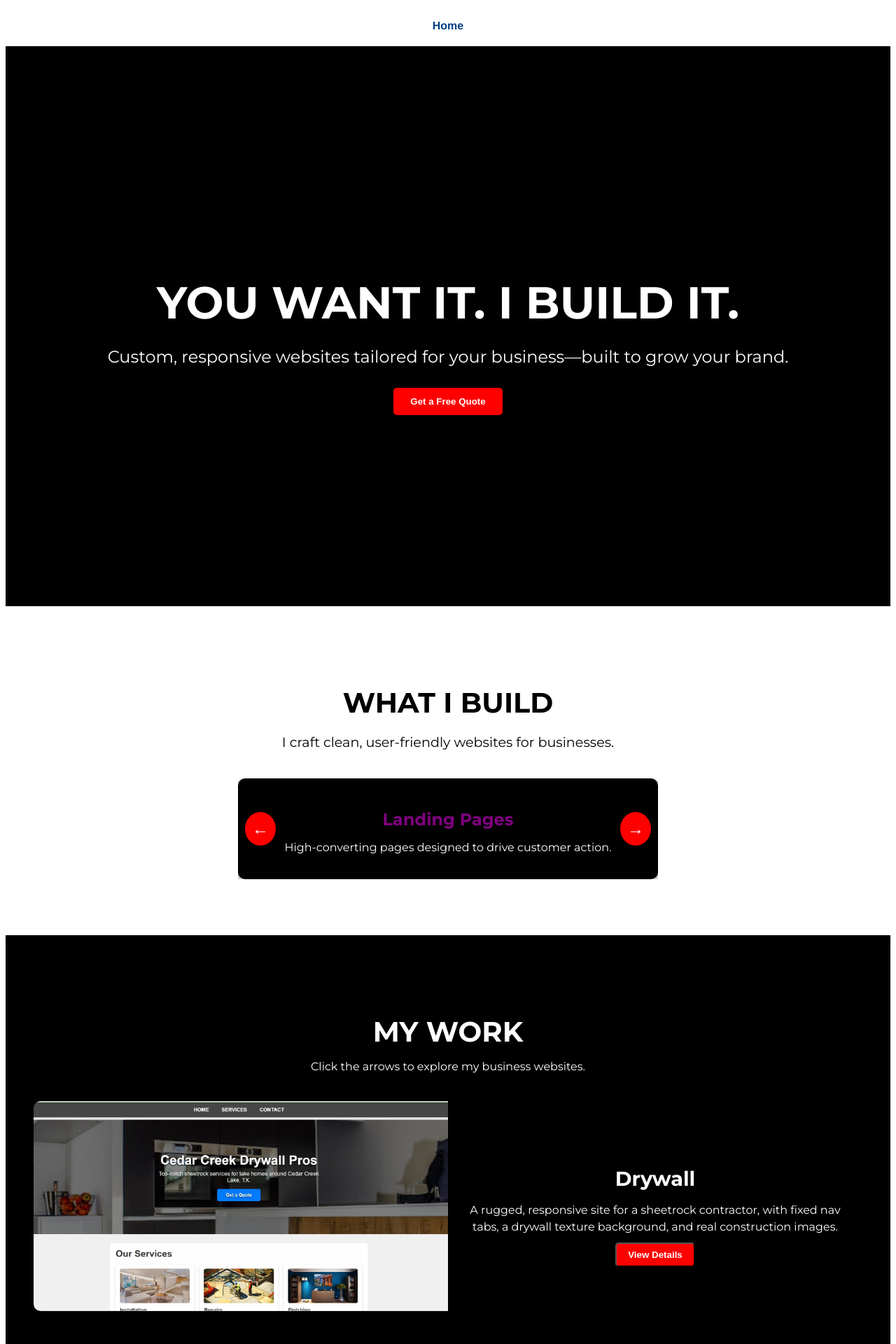
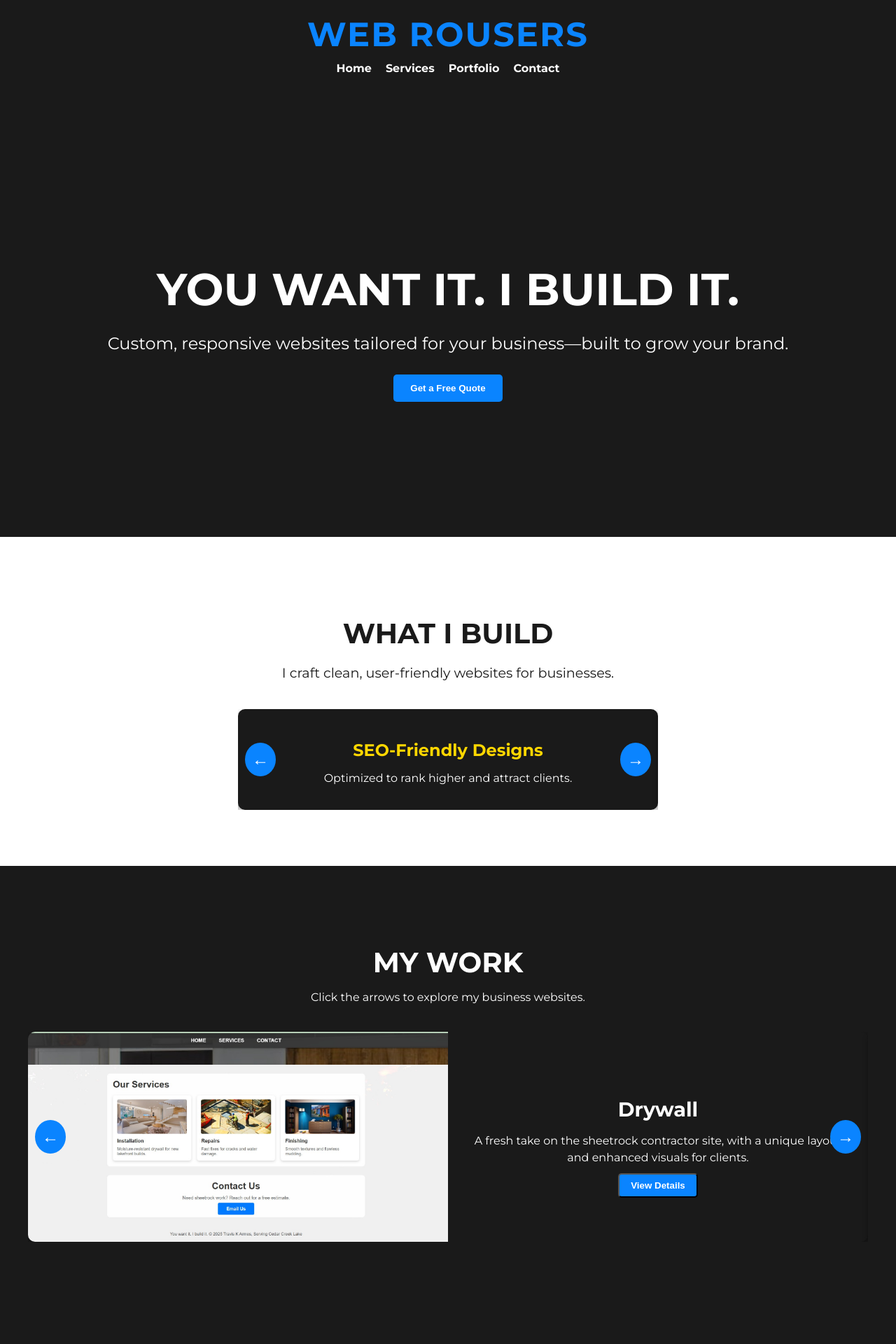
Before and after one commit to tkarmes/MyPortfolio-frontend, a Vue app: page / in a window 1280 px wide. Shown: the top 1920 px of the page at 70% size. Built offline with nearby package versions, Linux system fonts and the light colour scheme.

Commit message:
updated looks

```diff
--- a/index.html
+++ b/index.html
@@ -1,12 +1,14 @@
 <!DOCTYPE html>
 <html lang="">
-  <head>
-    <meta charset="UTF-8">
-    <link rel="icon" href="/favicon.ico">
-    <meta name="viewport" content="width=device-width, initial-scale=1.0">
-    <title>Armes Websites - Custom Web Design</title>
-    <link href="https://fonts.googleapis.com/css2?family=Montserrat:wght@400;700&display=swap" rel="stylesheet">
-  </head>
+ <head>
+  <meta charset="UTF-8">
+  <meta name="viewport" content="width=device-width, initial-scale=1.0">
+  <title>Web Rousers - Custom Websites</title>
+  <meta name="description" content="Custom, responsive websites built to grow your brand. Get a free quote today!">
+  <meta name="keywords" content="web design, responsive websites, landing pages, SEO designs">
+  <link rel="stylesheet" href="https://fonts.googleapis.com/css2?family=Montserrat:wght@400;700&display=swap">
+  <link rel="icon" href="/favicon.ico">
+</head>
   <body>
     <div id="app"></div>
     <script type="module" src="/src/main.js"></script>
--- a/src/App.vue
+++ b/src/App.vue
@@ -1,27 +1,26 @@
 <template>
   <div id="app">
-    <nav>
-      <router-link to="/">Home</router-link>
-    </nav>
     <router-view />
   </div>
 </template>
 
 <style>
-#app {
-  font-family: Avenir, Helvetica, Arial, sans-serif;
+/* Global CSS Variables */
+:root {
+  --background: #1A1A1A; /* Dark gray */
+  --text: #FFFFFF; /* White */
+  --primary: #0A84FF; /* Light blue */
+  --secondary: #FFD700; /* Gold yellow */
+  --accent: #0052D4; /* Darker blue for hover */
+}
+
+html, body, #app {
+  font-family: 'Montserrat', sans-serif;
   text-align: center;
-}
-nav {
-  padding: 20px;
-}
-nav a {
-  margin: 0 10px;
-  text-decoration: none;
-  color: #007bff;
-}
-nav a.router-link-exact-active {
-  color: #004085;
-  font-weight: bold;
+  background: var(--background);
+  color: var(--text);
+  min-height: 100vh;
+  margin: 0;
+  padding: 0;
 }
 </style>
--- a/src/views/HomeView.vue
+++ b/src/views/HomeView.vue
@@ -1,7 +1,19 @@
+<!-- Home.vue (or whichever file this component is in) -->
 <template>
   <div class="home">
+    <!-- Header Section with Navigation -->
+    <header class="header">
+      <h1>Web Rousers</h1>
+      <nav class="nav">
+        <a href="#home">Home</a>
+        <a href="#about">Services</a>
+        <a href="#portfolio">Portfolio</a>
+        <a href="#contact">Contact</a>
+      </nav>
+    </header>
+
     <!-- Hero Section -->
-    <section class="hero">
+    <section class="hero" id="home">
       <div class="hero-content">
         <h1>You Want It. I Build It.</h1>
         <p>Custom, responsive websites tailored for your business—built to grow your brand.</p>
@@ -10,7 +22,7 @@
     </section>
 
     <!-- About/Services Section -->
-    <section class="about">
+    <section class="about" id="about">
       <div class="container">
         <h2>What I Build</h2>
         <p class="about-intro">I craft clean, user-friendly websites for businesses.</p>
@@ -50,7 +62,7 @@
     </section>
 
     <!-- Portfolio Section -->
-    <section class="portfolio">
+    <section class="portfolio" id="portfolio">
       <div class="container">
         <h2>My Work</h2>
         <p class="portfolio-intro">Click the arrows to explore my business websites.</p>
@@ -309,7 +321,7 @@ export default {
       }
     },
     handleImageError(event) {
-      event.target.src = 'https://placehold.co/600x300/000000/FFFFFF?text=Project+Coming+Soon&font=montserrat';
+      event.target.src = 'https://placehold.co/600x300/1A1A1A/FFFFFF?text=Project+Coming+Soon&font=montserrat';
     },
     initCarousel() {
       const track = document.querySelector('.carousel-track');
@@ -344,6 +356,29 @@ export default {
             updateCarousel(false);
           }, 500); // Match transition duration
         }
+      });
+
+      // Auto-scroll
+      let autoScrollInterval = setInterval(() => {
+        currentIndex++;
+        updateCarousel();
+        if (currentIndex === totalItems + 1) {
+          currentIndex = 1;
+          updateCarousel(false);
+        }
+      }, 3000); // 3 seconds per slide
+
+      // Pause on hover
+      track.parentElement.addEventListener('mouseenter', () => clearInterval(autoScrollInterval));
+      track.parentElement.addEventListener('mouseleave', () => {
+        autoScrollInterval = setInterval(() => {
+          currentIndex++;
+          updateCarousel();
+          if (currentIndex === totalItems + 1) {
+            currentIndex = 1;
+            updateCarousel(false);
+          }
+        }, 3000);
       });
 
       this.$nextTick(() => {
@@ -385,6 +420,29 @@ export default {
         }
       });
 
+      // Auto-scroll
+      let autoScrollInterval = setInterval(() => {
+        currentIndex++;
+        updateCarousel();
+        if (currentIndex === totalItems + 1) {
+          currentIndex = 1;
+          updateCarousel(false);
+        }
+      }, 3000); // 3 seconds per slide
+
+      // Pause on hover
+      track.parentElement.addEventListener('mouseenter', () => clearInterval(autoScrollInterval));
+      track.parentElement.addEventListener('mouseleave', () => {
+        autoScrollInterval = setInterval(() => {
+          currentIndex++;
+          updateCarousel();
+          if (currentIndex === totalItems + 1) {
+            currentIndex = 1;
+            updateCarousel(false);
+          }
+        }, 3000);
+      });
+
       this.$nextTick(() => {
         updateCarousel(false); // Initial position without transition
       });
@@ -421,8 +479,42 @@ export default {
 .home {
   scroll-behavior: smooth;
   font-family: 'Montserrat', sans-serif;
-  background: #000000; /* Black background */
-  color: #FFFFFF; /* White text */
+  background: var(--background);
+  color: var(--text);
+}
+
+/* Header Section */
+.header {
+  text-align: center;
+  padding: 20px 0;
+  background: var(--background);
+}
+.header h1 {
+  font-size: 3rem;
+  font-weight: 700;
+  color: var(--primary);
+  text-transform: uppercase;
+  margin: 0;
+  letter-spacing: 2px;
+  transition: color 0.3s ease;
+}
+.header h1:hover {
+  color: var(--secondary);
+}
+.nav {
+  display: flex;
+  justify-content: center;
+  gap: 20px;
+  margin-top: 10px;
+}
+.nav a {
+  color: var(--text);
+  text-decoration: none;
+  font-weight: bold;
+  transition: color 0.3s;
+}
+.nav a:hover {
+  color: var(--primary);
 }
 
 /* Container */
@@ -434,11 +526,11 @@ export default {
 
 /* Hero Section */
 .hero {
-  height: 100vh;
+  height: 80vh;
   display: flex;
   align-items: center;
   justify-content: center;
-  background: #000000; /* Black background */
+  background: var(--background);
   text-align: center;
   animation: fadeIn 1s ease-in;
 }
@@ -449,19 +541,19 @@ export default {
   font-size: 4rem;
   font-weight: 700;
   margin-bottom: 20px;
-  color: #FFFFFF; /* White text */
+  color: var(--text);
   text-transform: uppercase;
 }
 .hero p {
   font-size: 1.5rem;
   margin-bottom: 30px;
-  color: #FFFFFF; /* White text */
+  color: var(--text);
 }
 .cta {
   display: inline-block;
   padding: 12px 24px;
-  background: #FF0000; /* Red accent */
-  color: #FFFFFF;
+  background: var(--primary);
+  color: var(--text);
   text-decoration: none;
   border: none;
   border-radius: 5px;
@@ -470,7 +562,7 @@ export default {
   transition: transform 0.3s, background 0.3s;
 }
 .cta:hover {
-  background: #800080; /* Purple on hover */
+  background: var(--accent);
   transform: scale(1.05);
 }
 
@@ -483,17 +575,17 @@ export default {
 /* About Section */
 .about {
   padding: 80px 20px;
-  background: #FFFFFF; /* White background */
+  background: var(--text);
 }
 .about h2 {
   font-size: 2.5rem;
   margin-bottom: 20px;
-  color: #000000; /* Black text */
+  color: var(--background);
   text-transform: uppercase;
 }
 .about-intro {
   font-size: 1.2rem;
-  color: #000000; /* Black text */
+  color: var(--background);
   margin-bottom: 40px;
 }
 .services-carousel {
@@ -508,7 +600,7 @@ export default {
 }
 .service-card {
   flex: 0 0 16.6667%; /* 100% / 6 */
-  background: #000000; /* Black card */
+  background: var(--background);
   padding: 20px;
   border-radius: 10px;
   box-shadow: 0 4px 8px rgba(0, 0, 0, 0.3);
@@ -516,23 +608,23 @@ export default {
   transition: border 0.3s;
 }
 .service-card:hover {
-  border: 2px solid #FF0000; /* Red border on hover */
+  border: 2px solid var(--primary);
 }
 .service-card h3 {
   font-size: 1.5rem;
   margin-bottom: 10px;
-  color: #800080; /* Purple headings */
+  color: var(--secondary);
 }
 .service-card p {
   font-size: 1rem;
-  color: #FFFFFF; /* White text */
+  color: var(--text);
 }
 .carousel-btn {
   position: absolute;
   top: 50%;
   transform: translateY(-50%);
-  background: #FF0000; /* Red buttons */
-  color: #FFFFFF;
+  background: var(--primary);
+  color: var(--text);
   border: none;
   padding: 10px;
   cursor: pointer;
@@ -541,7 +633,7 @@ export default {
   transition: background 0.3s;
 }
 .carousel-btn:hover {
-  background: #800080; /* Purple on hover */
+  background: var(--accent);
 }
 .service-prev-btn {
   left: 10px;
@@ -553,19 +645,19 @@ export default {
 /* Portfolio Section */
 .portfolio {
   padding: 80px 20px;
-  background: #000000; /* Black background */
+  background: var(--background);
 }
 .portfolio h2 {
   text-align: center;
   font-size: 2.5rem;
   margin-bottom: 10px;
-  color: #FFFFFF; /* White text */
+  color: var(--text);
   text-transform: uppercase;
 }
 .portfolio-intro {
   text-align: center;
   font-size: 1rem;
-  color: #FFFFFF; /* White text */
+  color: var(--text);
   margin-bottom: 40px;
 }
 .carousel {
@@ -575,12 +667,14 @@ export default {
 .carousel-track {
   display: flex;
   width: 2000%; /* 20 projects (10 original + 10 clones) */
+  animation-play-state: running; /* Default for auto-scroll */
+  animation-play-state: var(--auto-scroll-pause, running);
 }
 .project {
   flex: 0 0 5%; /* 100% / 20 */
   display: flex;
   align-items: center;
-  background: #000000; /* Black card */
+  background: var(--background);
   border-radius: 10px;
   box-shadow: 0 4px 8px rgba(0, 0, 0, 0.3);
   overflow: hidden;
@@ -588,7 +682,7 @@ export default {
 }
 .project:hover {
   transform: translateY(-5px);
-  border: 2px solid #FF0000; /* Red border on hover */
+  border: 2px solid var(--primary);
 }
 .project-image {
   width: 50%;
@@ -602,18 +696,18 @@ export default {
 .project h3 {
   font-size: 1.8rem;
   margin-bottom: 10px;
-  color: #FFFFFF; /* White text */
+  color: var(--text);
 }
 .project p {
-  color: #FFFFFF; /* White text */
+  color: var(--text);
   line-height: 1.5;
   margin-bottom: 10px;
 }
 .project-link {
   display: inline-block;
   padding: 8px 16px;
-  background: #FF0000; /* Red button */
-  color: #FFFFFF;
+  background: var(--primary);
+  color: var(--text);
   text-decoration: none;
   border-radius: 5px;
   font-weight: bold;
@@ -621,25 +715,32 @@ export default {
   transition: background 0.3s, transform 0.3s;
 }
 .project-link:hover {
-  background: #800080; /* Purple on hover */
+  background: var(--accent);
   transform: scale(1.05);
 }
 .carousel-btn.prev-btn {
   left: 10px;
-  opacity: 0; /* Hidden by default */
-  pointer-events: none; /* Disable clicks */
-  transition: opacity 0.3s ease; /* Smooth transition */
+  opacity: 0;
+  pointer-events: none;
+  transition: opacity 0.3s ease;
 }
 .carousel-btn.next-btn {
   right: 10px;
-  opacity: 0; /* Hidden by default */
-  pointer-events: none; /* Disable clicks */
-  transition: opacity 0.3s ease; /* Smooth transition */
+  opacity: 0;
+  pointer-events: none;
+  transition: opacity 0.3s ease;
 }
 .carousel:hover .carousel-btn.prev-btn,
 .carousel:hover .carousel-btn.next-btn {
-  opacity: 1; /* Show on hover */
-  pointer-events: auto; /* Enable clicks */
+  opacity: 1;
+  pointer-events: auto;
+}
+@media (hover: none) {
+  .carousel-btn.prev-btn,
+  .carousel-btn.next-btn {
+    opacity: 1;
+    pointer-events: auto;
+  }
 }
 
 /* Modal (Image and Contact) */
@@ -649,7 +750,7 @@ export default {
   left: 0;
   width: 100%;
   height: 100%;
-  background: rgba(0, 0, 0, 0.9); /* Darker black overlay */
+  background: rgba(0, 0, 0, 0.9);
   display: flex;
   justify-content: center;
   align-items: center;
@@ -664,35 +765,35 @@ export default {
   width: 100%;
   height: auto;
   border-radius: 10px;
-  border: 2px solid #800080; /* Purple border */
+  border: 2px solid var(--secondary);
 }
 .modal-close {
   position: absolute;
   top: -30px;
   right: -30px;
   font-size: 2rem;
-  color: #FFFF00; /* Yellow close button */
+  color: var(--secondary);
   cursor: pointer;
   transition: color 0.3s;
 }
 .modal-close:hover {
-  color: #FF0000; /* Red on hover */
+  color: var(--primary);
 }
 .contact-modal .modal-content {
-  background: #FFFFFF; /* White background */
+  background: var(--text);
   padding: 40px;
   border-radius: 10px;
   text-align: center;
-  border: 2px solid #800080; /* Purple border */
+  border: 2px solid var(--secondary);
 }
 .contact-modal h2 {
   font-size: 2rem;
   margin-bottom: 20px;
-  color: #000000; /* Black text */
+  color: var(--background);
 }
 .contact-modal p {
   font-size: 1.1rem;
-  color: #000000; /* Black text */
+  color: var(--background);
   margin-bottom: 20px;
 }
 .contact-form {
@@ -704,11 +805,11 @@ export default {
 .contact-form input,
 .contact-form textarea {
   padding: 10px;
-  border: 1px solid #000000; /* Black border */
+  border: 1px solid var(--background);
   border-radius: 5px;
   font-size: 1rem;
-  background: #FFFFFF;
-  color: #000000;
+  background: var(--text);
+  color: var(--background);
 }
 .contact-form textarea {
   height: 100px;
@@ -716,36 +817,46 @@ export default {
 }
 .email-copy {
   margin-top: 10px;
-  background: #FF0000; /* Red button */
+  background: var(--primary);
 }
 .email-copy:hover {
-  background: #800080; /* Purple on hover */
+  background: var(--accent);
 }
 
 /* Contact Section */
 .contact {
   padding: 80px 20px;
-  background: #000000; /* Black background */
+  background: var(--background);
 }
 .contact h2 {
   font-size: 2.5rem;
   margin-bottom: 20px;
-  color: #FFFFFF; /* White text */
+  color: var(--text);
   text-transform: uppercase;
 }
 .contact p {
   font-size: 1.2rem;
   margin-bottom: 30px;
-  color: #FFFFFF; /* White text */
+  color: var(--text);
 }
 
 /* Responsive */
 @media (max-width: 768px) {
+  .header h1 {
+    font-size: 2rem;
+  }
+  .nav {
+    flex-direction: column;
+    gap: 10px;
+  }
   .hero h1 {
     font-size: 2.5rem;
   }
   .hero p {
     font-size: 1.2rem;
+  }
+  .hero {
+    height: 70vh;
   }
   .about h2 {
     font-size: 2rem;
@@ -778,16 +889,11 @@ export default {
   }
   .carousel-btn.prev-btn {
     left: 5px;
-    opacity: 0;
-    pointer-events: none;
+    opacity: 1;
+    pointer-events: auto;
   }
   .carousel-btn.next-btn {
     right: 5px;
-    opacity: 0;
-    pointer-events: none;
-  }
-  .carousel:hover .carousel-btn.prev-btn,
-  .carousel:hover .carousel-btn.next-btn {
     opacity: 1;
     pointer-events: auto;
   }
```
